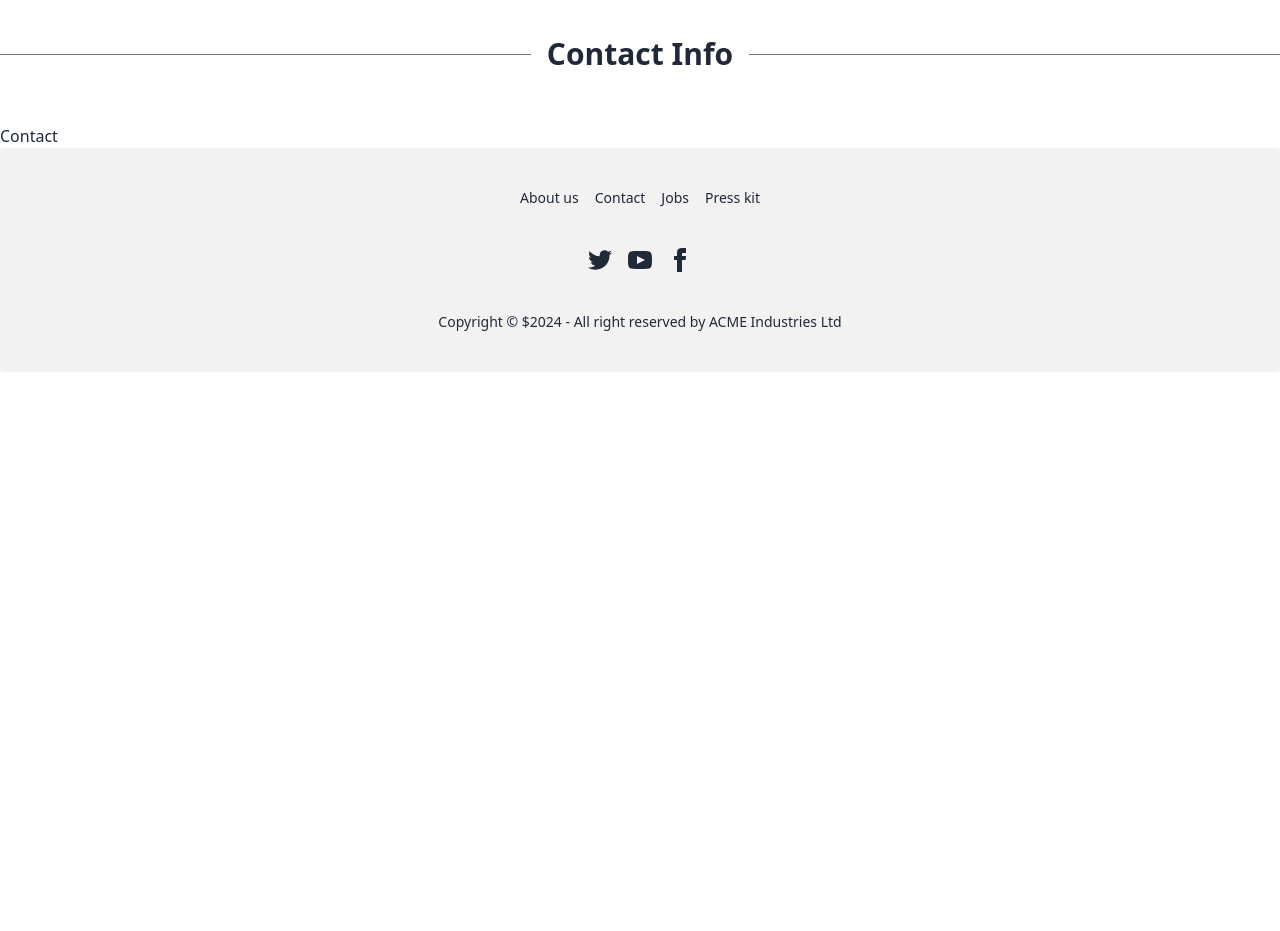
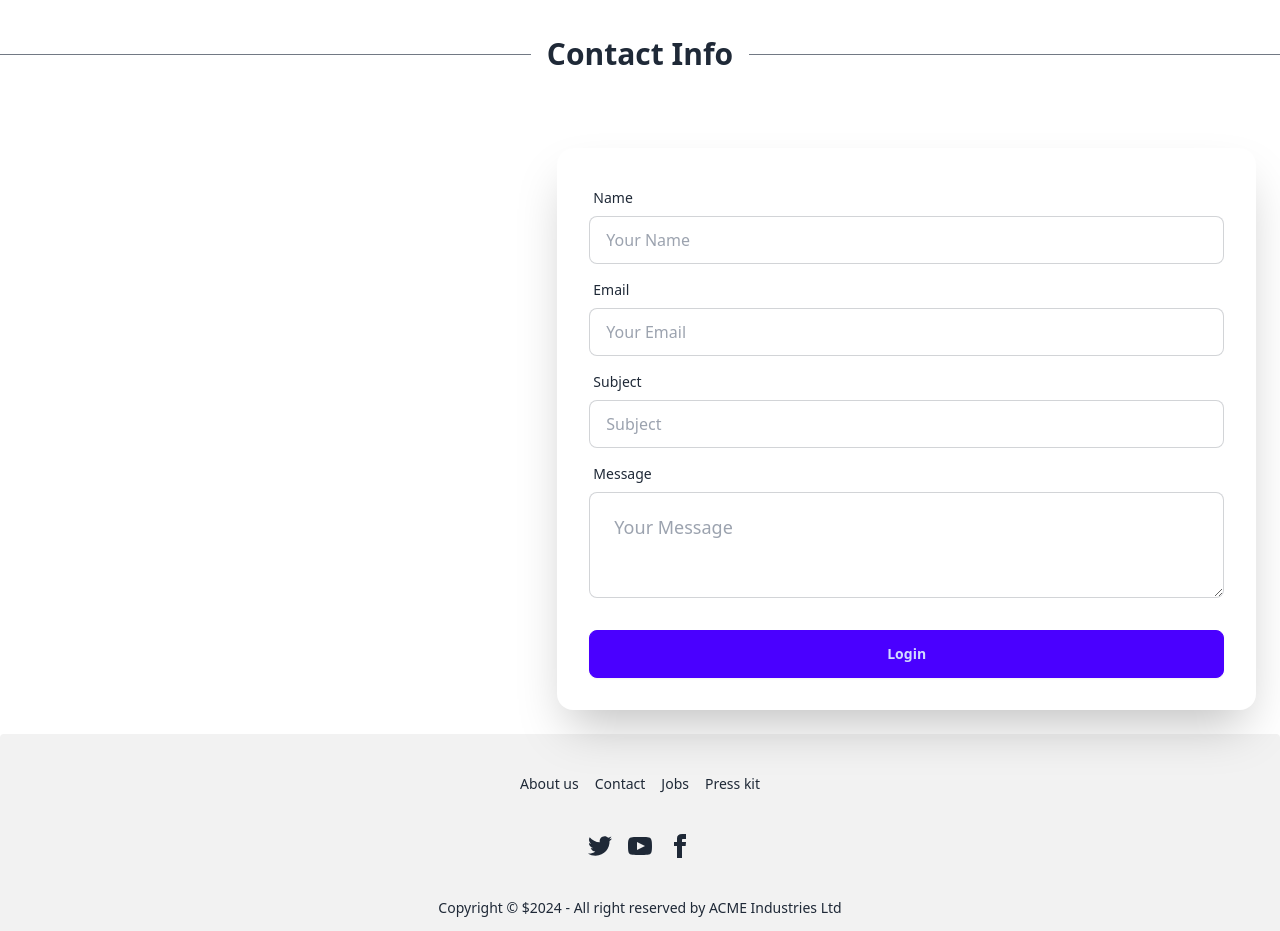
Before and after one commit to rjspyk5/web-dev-portfolio, a React (Vite) app: page / in a window 1280 px wide. Shown: the part 604-1535 px from the top of the page. Before the commit the page ends 976 px from the top, so only its background shows below. Built offline with nearby package versions, Linux system fonts and the light colour scheme.

Commit message:
created:basic contact form

```diff
--- a/src/components/Contact/Contact.jsx
+++ b/src/components/Contact/Contact.jsx
@@ -1,5 +1,57 @@
 import React from "react";
 
 export const Contact = () => {
-  return <div>Contact</div>;
+  return (
+    <div className="grid grid-cols-1 md:grid-cols-12">
+      <div className=" md:col-span-5"></div>
+      <div className=" md:col-span-7 p-6 rounded-lg">
+        <div className="card bg-base-100 w-full shrink-0 shadow-2xl">
+          <form className="card-body">
+            <div className="form-control">
+              <label className="label">
+                <span className="label-text">Name</span>
+              </label>
+              <input
+                type="text"
+                placeholder="Your Name"
+                className="input input-bordered"
+              />
+            </div>
+            <div className="form-control">
+              <label className="label">
+                <span className="label-text">Email</span>
+              </label>
+              <input
+                type="email"
+                placeholder="Your Email"
+                className="input input-bordered"
+                required
+              />
+            </div>
+            <div className="form-control">
+              <label className="label">
+                <span className="label-text">Subject</span>
+              </label>
+              <input placeholder="Subject" className="input input-bordered" />
+            </div>
+
+            <div className="form-control">
+              <label className="label">
+                <span className="label-text">Message</span>
+              </label>
+
+              <textarea
+                placeholder="Your Message"
+                className="textarea textarea-bordered textarea-lg w-full"
+              ></textarea>
+            </div>
+
+            <div className="form-control mt-6">
+              <button className="btn btn-primary">Login</button>
+            </div>
+          </form>
+        </div>
+      </div>
+    </div>
+  );
 };
```
